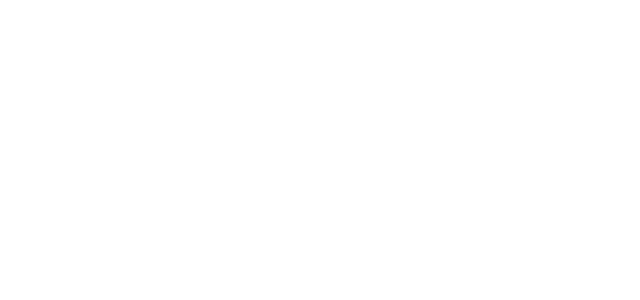
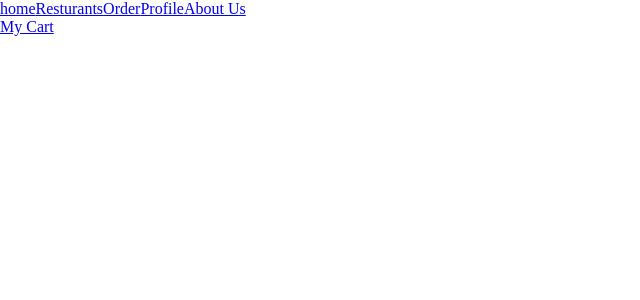
Before and after one commit to Kawthara-M/Luqma, a React (Vite) app in the folder luqma/: page /auth/sign-in in a window 1280 px wide. Before the commit this address had no page. Shown: the top 300 px of the page, without its empty margins (0-640 px from the left). Built offline with nearby package versions, Linux system fonts and the light colour scheme; the HTML template or start-up script is replaced by a standard one.

Commit message:
did the nav bar

```diff
--- a/luqma/src/App.jsx
+++ b/luqma/src/App.jsx
@@ -1,21 +1,21 @@
-import "./App.css"
-import { useState, useEffect } from "react"
-import Ckechout from "./pages/Checkout"
-import Cart from "./pages/Cart"
-import Home from "./pages/Home"
-import Profile from "./pages/Profile"
-import Navbar from "./components/Navbar"
-import SignUp from "./pages/SignUp"
-import SignIn from "./pages/SignIn"
-import RestaurantsList from "./components/RestaurantsList"
-import { Route, Routes } from "react-router-dom"
-import Restaurant from "./components/Restuatant"
-import { CheckSession } from "./services/Auth"
+import './App.css'
+import { useState, useEffect } from 'react'
+import Ckechout from './pages/Checkout'
+import Cart from './pages/Cart'
+import Home from './pages/Home'
+import Profile from './pages/Profile'
+import Navbar from './components/Navbar'
+import SignUp from './pages/SignUp'
+import SignIn from './pages/SignIn'
+import RestaurantsList from './components/RestaurantsList'
+import { Route, Routes } from 'react-router-dom'
+import Restaurant from './components/Restuatant'
+import { CheckSession } from './services/Auth'
 
 function App() {
   const [customer, setCustomer] = useState(null)
 
-/*   const checkToken = async () => {
+  /*   const checkToken = async () => {
     //If a token exists, sends token to localStorage to persist logged in user
     const userData = await CheckSession()
     setUser(userData)
@@ -36,11 +36,11 @@
   }, []) */
   return (
     <>
+      <Navbar />
       <Routes>
         <Route path="/" element={<Home />} />
         <Route path="/sign-up" element={<SignUp />} />
         <Route path="/sign-in" element={<SignIn setCustomer={setCustomer} />} />
-
         <Route path="/profile/:id" element={<Profile />} />
 
         <Route path="/Home" element={<RestaurantsList />} />
--- a/luqma/src/components/Navbar.jsx
+++ b/luqma/src/components/Navbar.jsx
@@ -1,6 +1,23 @@
 import Search from './Search'
+import { Link } from 'react-router'
 
 const Navbar = () => {
-  return <></>
+  return (
+    <>
+      <nav className="sideNav">
+        <Link to="/">home</Link>
+        <Link to="/resturant">Resturants</Link>
+        <Link to="/order">Order</Link>
+        <Link to="/profile">Profile</Link>
+        <Link to="/about">About Us</Link>
+        {/* /* <Link onClick={handleLogout} to="/signin">
+          log out
+        </Link> */ }
+      </nav>
+      <nav className="topNav">
+        <Link to="/cart">My Cart</Link>
+      </nav>
+    </>
+  )
 }
 export default Navbar
```
